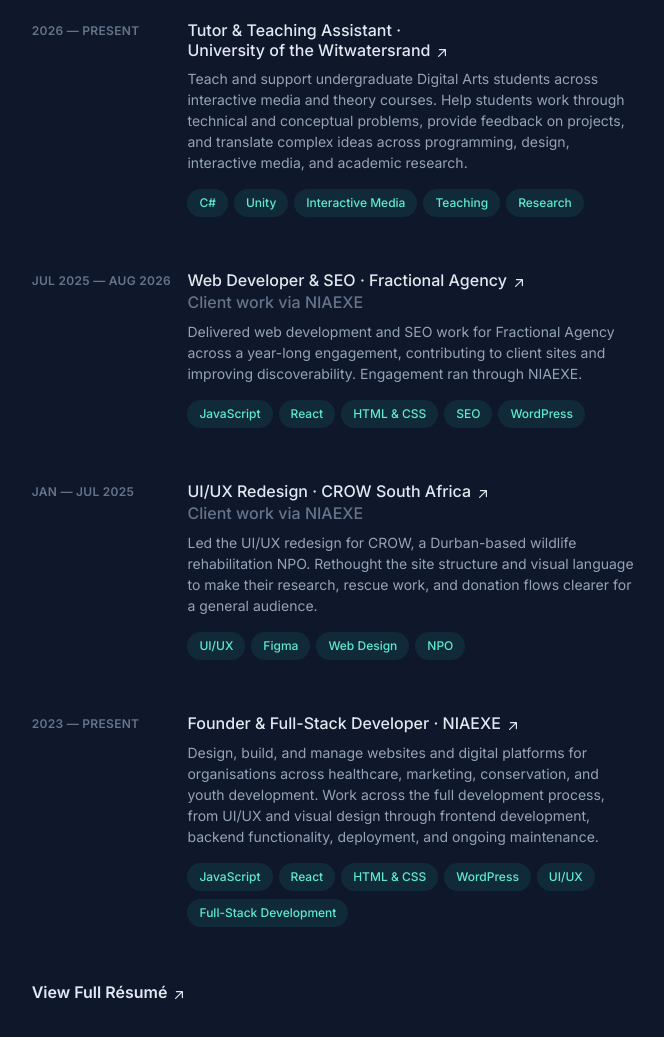
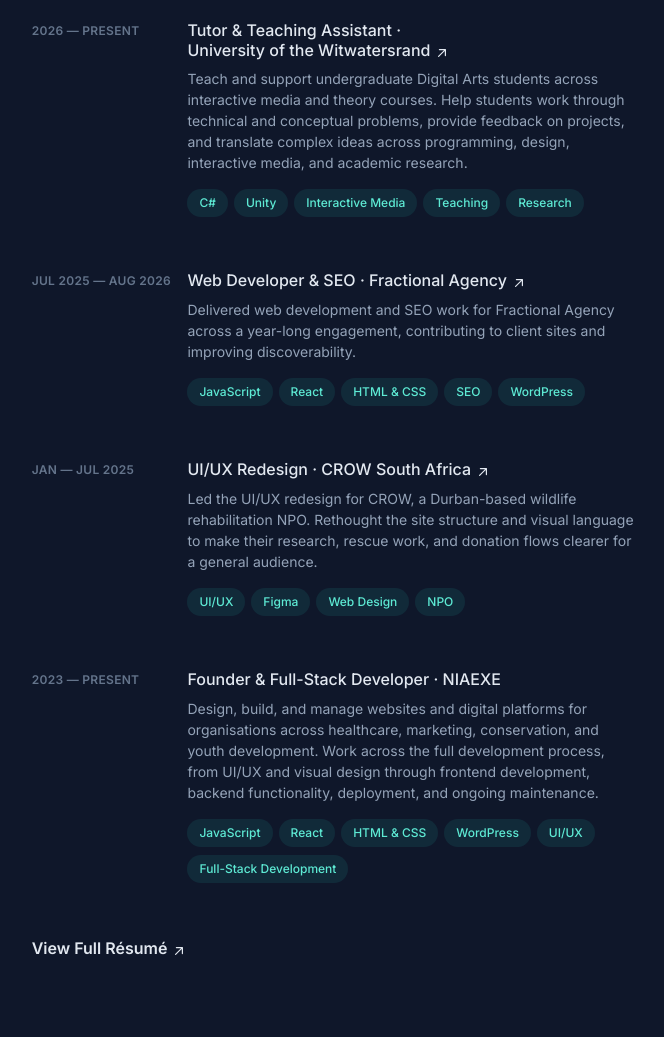
Before and after one commit to BlitzNoval/LiamMoodley, a React app in the folder v5-portfolio/: page / in a window 1280 px wide. Shown: the part 1211-2248 px from the top of the page, without its empty margins (593-1257 px from the left). Built offline with nearby package versions, Linux system fonts and the light colour scheme.

Commit message:
Update experience links, drop via-NIAEXE tags, unlinked NIAEXE row
- Redflank: redflank.com
- Wits: gaiclab.co.za/profile/12
- Remove 'Client work via NIAEXE' subroles from Fractional and CROW
- NIAEXE row has no external link; render as plain heading when href is
  absent instead of a dead anchor

```diff
--- a/v5-portfolio/src/components/sections/Experience.tsx
+++ b/v5-portfolio/src/components/sections/Experience.tsx
@@ -26,6 +26,7 @@
                 <div className="z-10 sm:col-span-6">
                   <h3 className="font-medium leading-snug text-slate-200">
                     <div>
+                      {job.href ? (
                         <a
                           className="inline-flex items-baseline font-medium leading-tight text-slate-200 hover:text-teal-300 focus-visible:text-teal-300 group/link text-base"
                           href={job.href}
@@ -42,6 +43,11 @@
                             </span>
                           </span>
                         </a>
+                      ) : (
+                        <span className="inline-flex items-baseline font-medium leading-tight text-slate-200 text-base">
+                          {job.title} &middot; {job.company}
+                        </span>
+                      )}
                     </div>
                     {job.subRoles?.map((role) => (
                       <div key={role}>
--- a/v5-portfolio/src/data/experience.ts
+++ b/v5-portfolio/src/data/experience.ts
@@ -3,7 +3,7 @@
   rangeLabel: string;
   title: string;
   company: string;
-  href: string;
+  href?: string;
   subRoles?: string[];
   description: string;
   tech: string[];
@@ -16,7 +16,7 @@
     rangeLabel: 'May 2026 to Present',
     title: 'Digital & AI Intern',
     company: 'Redflank Consulting',
-    href: 'https://www.redflank.co.za/',
+    href: 'https://www.redflank.com/',
     description:
       'Work across AI, machine learning, automation, and internal digital tools. Led the development of a RAG-based AI knowledge assistant from early concept through Azure architecture, development, testing, and deployment, culminating in a live demonstration to industry stakeholders in Cape Town. Also contribute to internal automation, data workflows, and experimentation with applied AI.',
     tech: ['Python', 'Azure', 'RAG', 'LLMs', 'Machine Learning', 'React'],
@@ -26,7 +26,7 @@
     rangeLabel: '2026 to Present',
     title: 'Tutor & Teaching Assistant',
     company: 'University of the Witwatersrand',
-    href: 'https://www.wits.ac.za/',
+    href: 'https://gaiclab.co.za/profile/12',
     description:
       'Teach and support undergraduate Digital Arts students across interactive media and theory courses. Help students work through technical and conceptual problems, provide feedback on projects, and translate complex ideas across programming, design, interactive media, and academic research.',
     tech: ['C#', 'Unity', 'Interactive Media', 'Teaching', 'Research'],
@@ -37,9 +37,8 @@
     title: 'Web Developer & SEO',
     company: 'Fractional Agency',
     href: 'https://fractionalagency.co.za/',
-    subRoles: ['Client work via NIAEXE'],
     description:
-      'Delivered web development and SEO work for Fractional Agency across a year-long engagement, contributing to client sites and improving discoverability. Engagement ran through NIAEXE.',
+      'Delivered web development and SEO work for Fractional Agency across a year-long engagement, contributing to client sites and improving discoverability.',
     tech: ['JavaScript', 'React', 'HTML & CSS', 'SEO', 'WordPress'],
   },
   {
@@ -48,7 +47,6 @@
     title: 'UI/UX Redesign',
     company: 'CROW South Africa',
     href: 'https://crowkzn.co.za/',
-    subRoles: ['Client work via NIAEXE'],
     description:
       'Led the UI/UX redesign for CROW, a Durban-based wildlife rehabilitation NPO. Rethought the site structure and visual language to make their research, rescue work, and donation flows clearer for a general audience.',
     tech: ['UI/UX', 'Figma', 'Web Design', 'NPO'],
@@ -58,7 +56,6 @@
     rangeLabel: '2023 to Present',
     title: 'Founder & Full-Stack Developer',
     company: 'NIAEXE',
-    href: '#',
     description:
       'Design, build, and manage websites and digital platforms for organisations across healthcare, marketing, conservation, and youth development. Work across the full development process, from UI/UX and visual design through frontend development, backend functionality, deployment, and ongoing maintenance.',
     tech: ['JavaScript', 'React', 'HTML & CSS', 'WordPress', 'UI/UX', 'Full-Stack Development'],
```
Lines whose indentation alone changed are shown as unchanged.
